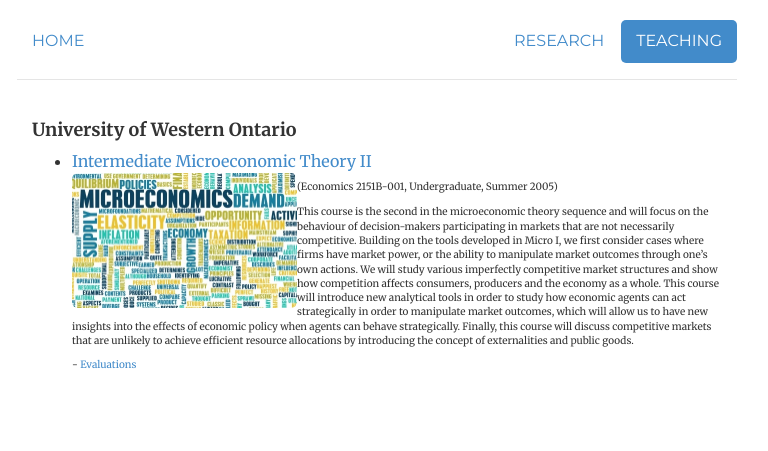
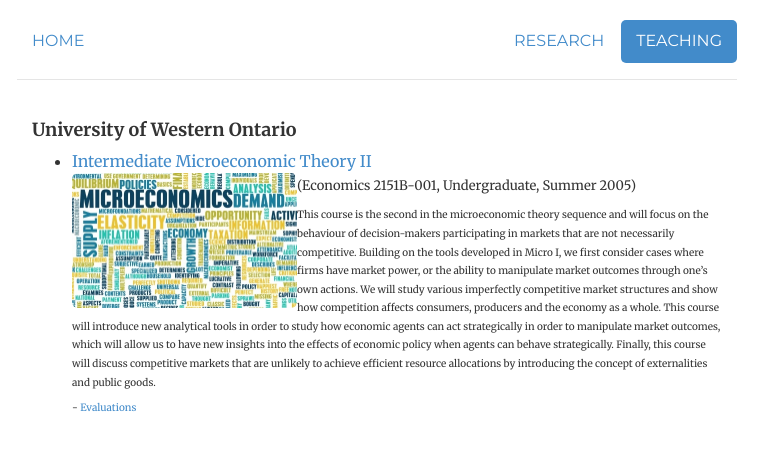
Before and after one commit to morihiroaki/morihiroaki.github.io, a Jekyll site: the page built from teaching.html, in a window 1280 px wide. Shown: the top 451 px of the page, without its empty margins (263-1031 px from the left). Built offline with Jekyll 4.4.1, drawn with Linux system fonts in a browser that asks for light colours.

Commit message:
Update teaching.html

```diff
--- a/teaching.html
+++ b/teaching.html
@@ -12,7 +12,7 @@
 <div class="span-8">
       	<img  class="img-rounded" src="files/micro_image.jpg" height="135" width="225" style='float: left;'>
 </div>
-<p><font size="1">(Economics 2151B-001, Undergraduate, Summer 2005)  </p>
+<p><font size="2">(Economics 2151B-001, Undergraduate, Summer 2005)  </p>
 <p><font size="1">This course is the second in the microeconomic theory sequence and will focus on the behaviour of
          decision-makers participating in markets that are not necessarily competitive. Building on the tools developed
          in Micro I, we first consider cases where firms have market power, or the ability to manipulate market outcomes
```
